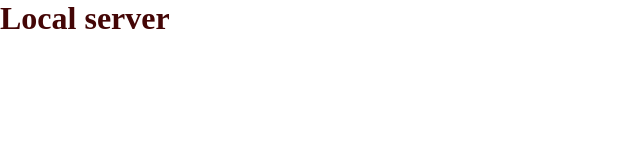
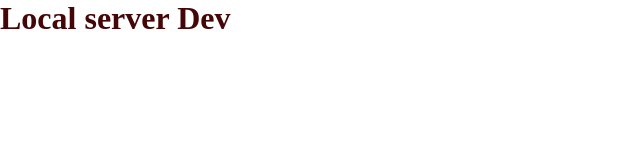
Before and after one commit to mayank31793/git-tutorial, a plain HTML site: page index.html in a window 1280 px wide. Shown: the full height of the page, 0-640 px from the left. Drawn offline with Linux system fonts and the light colour scheme.

Commit message:
change in dev

```diff
--- a/index.html
+++ b/index.html
@@ -7,6 +7,6 @@
     <link rel="stylesheet" href="style.css" />
 </head>
 <body>
-    <h1>Local server</h1>
+    <h1>Local server Dev</h1>
 </body>
 </html>
```
